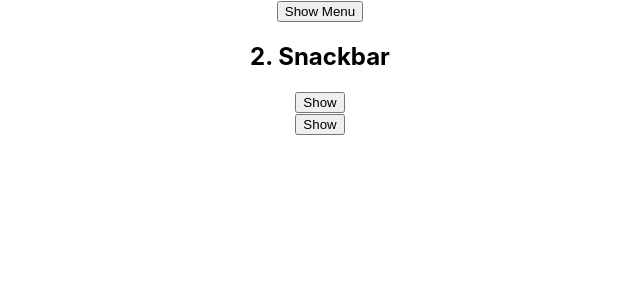
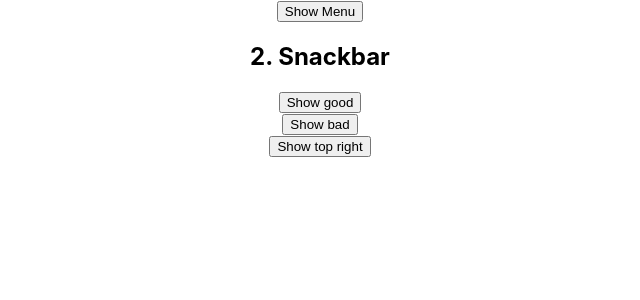
Before and after one commit to PabloMD/rs5-building-interface, a React (Create React App) app: page /2-snackbar in a window 1280 px wide. Shown: the top 300 px of the page, without its empty margins (320-960 px from the left). Built offline with nearby package versions, Linux system fonts and the light colour scheme.

Commit message:
Snackbar added useCallback

```diff
--- a/src/pages/SnackbarExample.js
+++ b/src/pages/SnackbarExample.js
@@ -1,4 +1,4 @@
-import { useState } from "react";
+import { useCallback, useState } from "react";
 import { Button } from "../components/Layout";
 import Snackbar from "../components/Snackbar/Snackbar";
 
@@ -9,9 +9,9 @@ function useSnackbar(initial) {
     setShow(true);
   };
 
-  const hideIt = () => {
+  const hideIt = useCallback(() => {
     setShow(false);
-  };
+  }, []);
 
   return [show, showIt, hideIt];
 }
@@ -19,17 +19,19 @@ function useSnackbar(initial) {
 function SnackbarExample() {
   const [goodShow, showGood, hideGood] = useSnackbar(false);
   const [badShow, showBad, hideBad] = useSnackbar(false);
+  const [rightShow, showRightBad, hideRight] = useSnackbar(false);
+
 
   return (
     <div>
       <div>
-        <Button handleClick={showGood}>Show</Button>
+        <Button handleClick={showGood}>Show good</Button>
         <Snackbar show={goodShow} timeout="3000" onClose={hideGood}>
           Good snackbar
         </Snackbar>
       </div>
       <div>
-        <Button handleClick={showBad}>Show</Button>
+        <Button handleClick={showBad}>Show bad</Button>
         <Snackbar
           position="left-center"
           type="error"
@@ -40,6 +42,18 @@ function SnackbarExample() {
           Bad snackbar
         </Snackbar>
       </div>
+
+      <div>
+        <Button handleClick={showRightBad}>Show top right</Button>
+        <Snackbar
+          position="right-top"
+          show={rightShow}
+          timeout="5000"
+          onClose={hideRight}
+        >
+          Bar
+        </Snackbar>
+      </div>
     </div>
   );
 }
```
